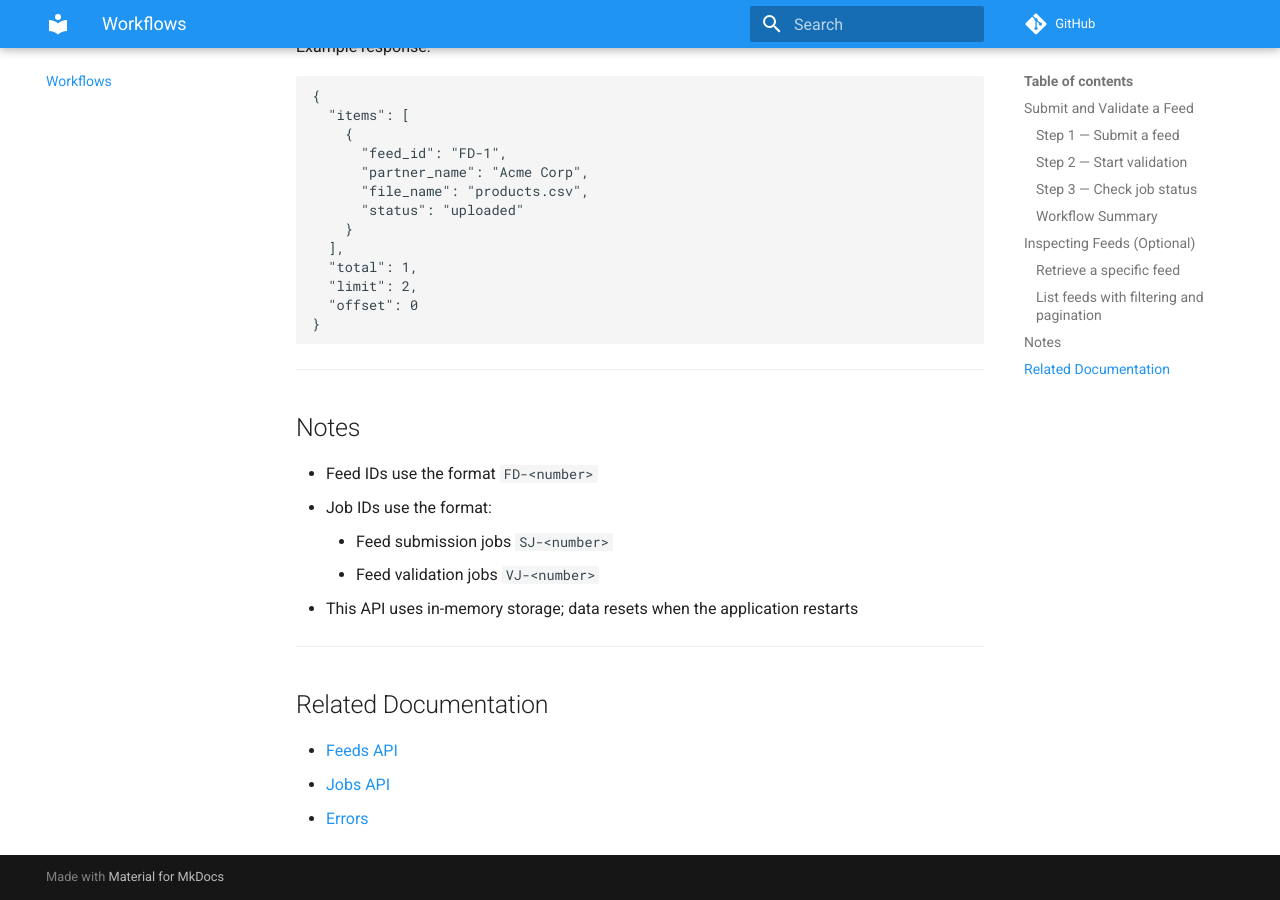
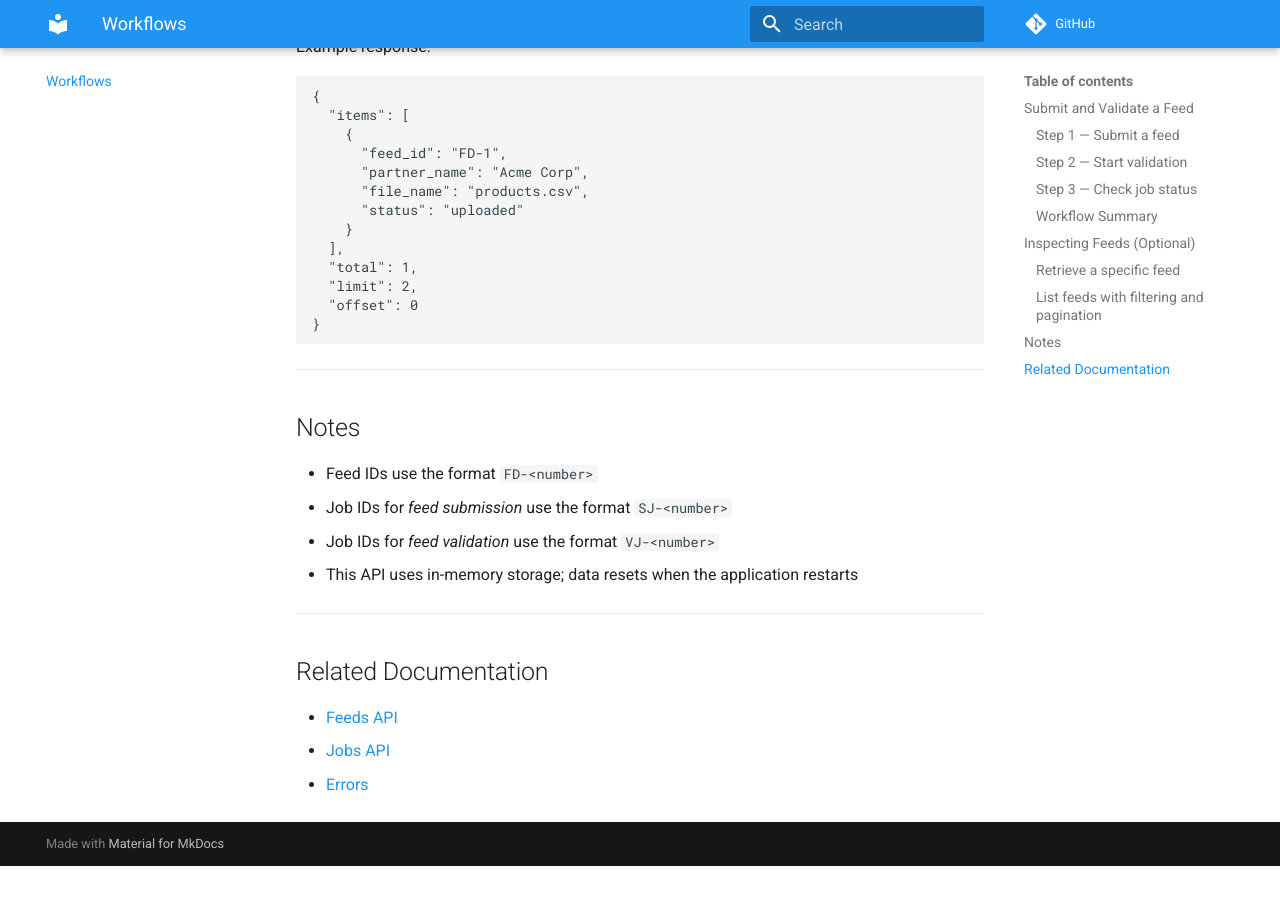
Before and after one commit to rayajose/partner-catalog-api, an MkDocs documentation site: the page built from docs/workflows.md, in a window 1280 px wide and 900 px high, scrolled down 2381 px. Built offline with MkDocs 1.6.1 and Material for MkDocs 9.7.7, drawn with Linux system fonts in a browser that asks for light colours; comment, search, counter and statistics services are not loaded; after the commit the page ends 3247 px from its top, so only the background shows below that.

Commit message:
doc updates

```diff
--- a/docs/workflows.md
+++ b/docs/workflows.md
@@ -134,9 +134,8 @@ Example response:
 ## Notes
 
 * Feed IDs use the format `FD-<number>`
-* Job IDs use the format:
-    * Feed submission jobs `SJ-<number>`
-    *  Feed validation jobs `VJ-<number>`
+* Job IDs for *feed submission* use the format `SJ-<number>`
+* Job IDs for *feed validation* use the format `VJ-<number>`
 * This API uses in-memory storage; data resets when the application restarts
 
 ---
```
